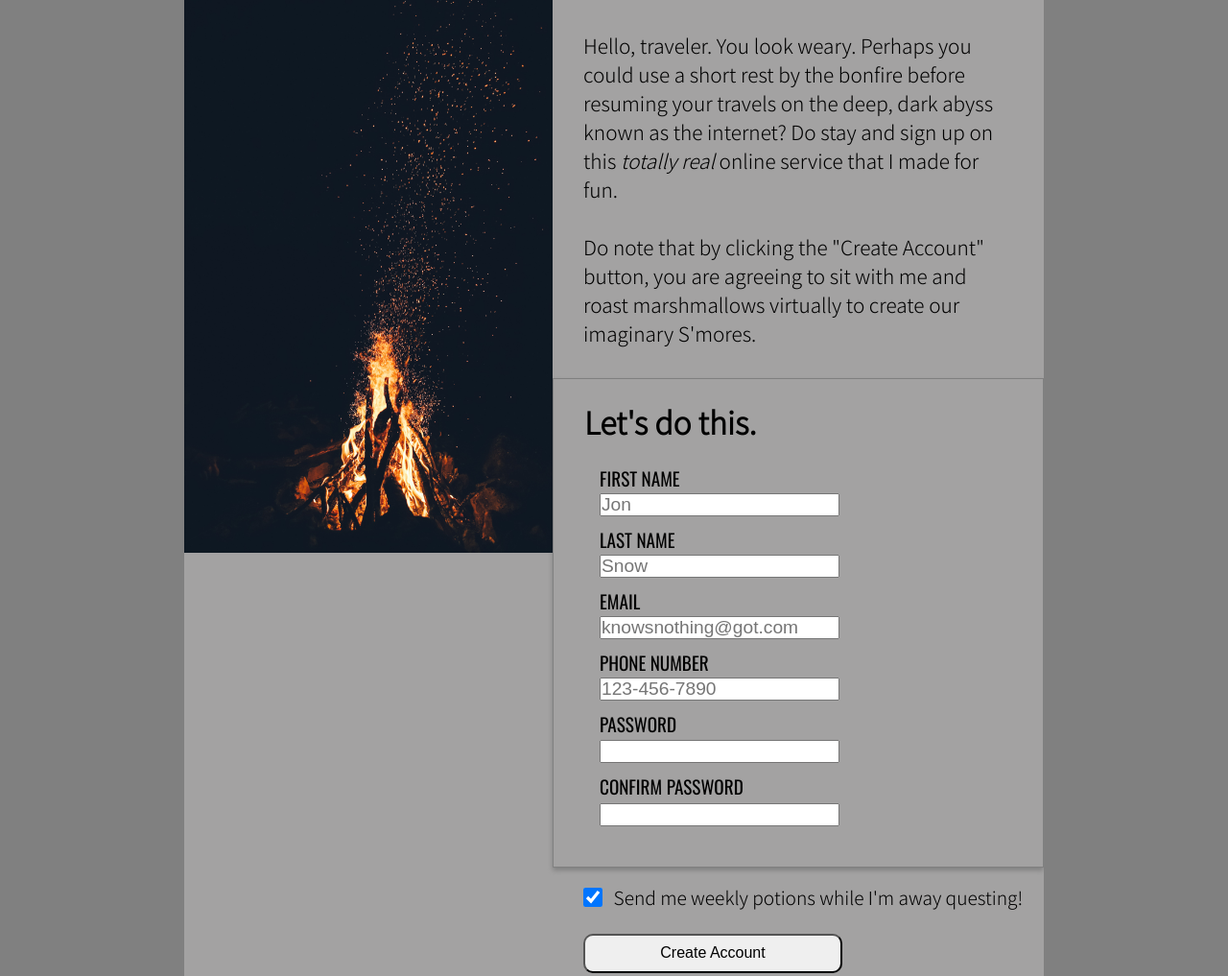
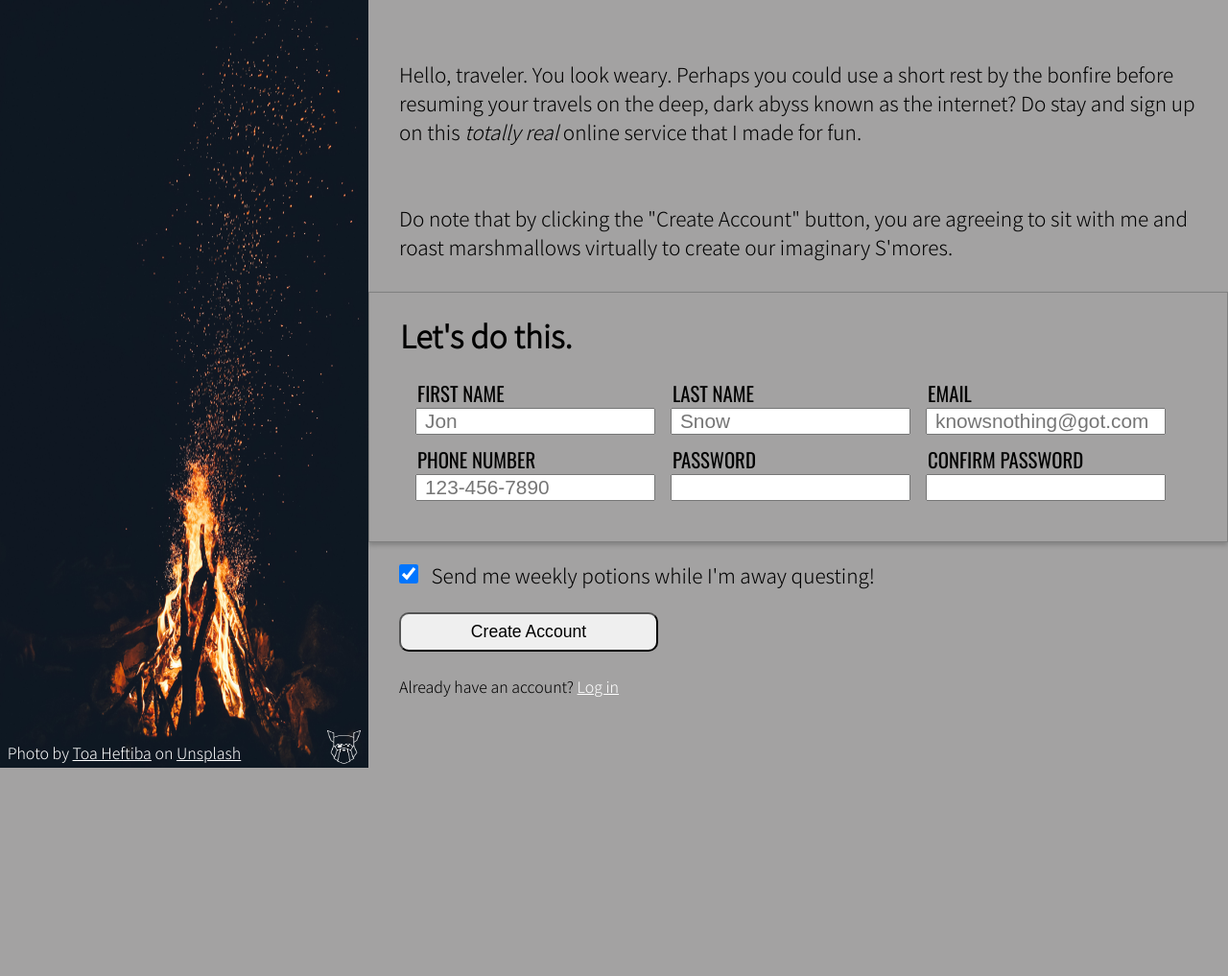
Before and after one commit to JeffLi117/Sign-Up-Form, a plain HTML site: page index.html in a window 1280 px wide. Shown: the top 1017 px of the page at 96% size. After the commit the page ends 800 px from the top, so only its background shows below. Drawn offline with nearby package versions, Linux system fonts and the light colour scheme.

Commit message:
Changed layout style to encompass full browser window; added tooltip and other aesthetics

```diff
--- a/index.html
+++ b/index.html
@@ -11,7 +11,7 @@
 </head>
 <body>
     <div class="leftside">
-        <img src="https://github.com/JeffLi117/Sign-Up-Form/blob/main/toa-heftiba-DUXACn8tgp4-unsplash.jpg?raw=true" alt="campfire">
+        <img src="https://github.com/JeffLi117/Sign-Up-Form/blob/main/toa-heftiba-DUXACn8tgp4-unsplash.jpg?raw=true" alt="campfire" id="campfire">
         <div id="phototext">Photo by <a href="https://unsplash.com/@heftiba?utm_source=unsplash&utm_medium=referral&utm_content=creditCopyText">Toa Heftiba</a> on <a href="https://unsplash.com/s/photos/campfire?utm_source=unsplash&utm_medium=referral&utm_content=creditCopyText">Unsplash</a>
         </div>
         <img src="https://github.com/JeffLi117/Sign-Up-Form/blob/main/odin-lined.png?raw=true" id="odin">
@@ -19,7 +19,7 @@
     <div class="rightside">
     <p>
         Hello, traveler. You look weary. Perhaps you could use a short rest by the bonfire before resuming your travels on the deep, dark abyss known as the internet? Do stay and sign up on this <em>totally real</em> online service that I made for fun.
-        <br><br>
+        <br>
         Do note that by clicking the "Create Account" button, you are agreeing to sit with me and roast marshmallows virtually to create our imaginary S'mores.
     </p>
 
@@ -46,11 +46,11 @@
         </div>
         <div class="column1">
             <label for="pwd">Password</label><br>
-            <input type="password" id="pwd" name="password" required >
+            <input type="password" id="pwd" name="password" class="error" required >
         </div>
         <div class="column2">
             <label for="confirmpwd">Confirm Password</label><br>
-            <input type="password" id="confirmpwd" name="confirm_password" required >
+            <input type="password" id="confirmpwd" name="confirm_password" class="error" required >
         </div>
     </form>
     </div>
@@ -61,7 +61,11 @@
         <label for="newsletter">Send me weekly <span id="potions">potions</span> while I'm away questing!</label>
     </p>
 
-      <button type="submit">Create Account</button>
+    <div class="tooltip">
+        <span class="tooltiptext">Please note that all fields are submitted into nothingness. No information will be saved.</span>
+    <button type="submit">Create Account</button>
+    </div>
+
     <p>Already have an account? <a href="https://www.youtube.com/watch?v=eBGIQ7ZuuiU">Log in</a></p>
 
     </div>
--- a/style.css
+++ b/style.css
@@ -1,12 +1,9 @@
-:root {
-    background-color: gray;
-}
-
 body {
     display: flex;
     background-color:rgb(163, 162, 162);
     margin: auto;
-    width: 70vw;
+    height: 100vh;
+    width: 100vw;
     font-family: 'Noto Sans JP', sans-serif;
 }
 
@@ -16,17 +13,27 @@ body {
 }
 
 .leftside {
+    width: 30vw;
     position: relative;
+    display: flex;
+    flex-flow: row nowrap;
+    align-items: center;
+}
+
+.leftside img#campfire {
+    height: 100%;
+    width: 100%;
 }
 
 body p:first-child {
     margin: 2rem;
-    font-size: 1.3rem;
+    font-size: clamp(1.1rem, 1.3rem, 24px);
+    white-space: pre-line;
 }
 
 body p:nth-child(2) {
     margin: 2rem;
-    font-size: 1.3rem;
+    font-size: clamp(1.1rem, 1.3rem, 24px);
 }
 
 body p:last-child {
@@ -40,7 +47,7 @@ input#newsletter {
 }
 
 button {
-    font-size: 1rem;
+    font-size: clamp(1rem, 1.1rem, 20px);
     margin-left: 2rem;
     margin-bottom: 0.5rem;
     border-radius: 10px;
@@ -50,6 +57,47 @@ button {
     height: 2.2rem;
     padding: 0.5rem;
     box-sizing: border-box;
+}
+
+button:hover,
+button:focus {
+    font-weight: bold;
+    color: rgb(153, 0, 0);
+}
+
+.tooltip {
+    position: relative;
+    display: inline-block;
+  }
+
+ .tooltip .tooltiptext {
+    visibility: hidden;
+    width: 220px;
+    background-color: black;
+    color: #fff;
+    text-align: center;
+    border-radius: 8px;
+    padding: 5px;
+
+    position: absolute;
+    z-index: 1;
+    top: -15px;
+    left: 105%;
+}
+
+.tooltip .tooltiptext::after {
+    content: " ";
+    position: absolute;
+    top: 50%;
+    right: 100%;
+    margin-top: -5px;
+    border-width: 5px;
+    border-style: solid;
+    border-color: transparent black transparent transparent;
+  }
+
+  .tooltip:hover .tooltiptext {
+    visibility: visible;
 }
 
 span#potions:hover {
@@ -66,10 +114,12 @@ h1 {
     padding-left: 2rem;
 }
 
-img {
-    display: block;
+img#campfire {
+    display: flex;
     width: 30vw;
+    max-height:100%;
     position: relative;
+    align-self: center;
 }
 
 img#odin {
@@ -96,17 +146,18 @@ img#odin {
 }
 
 label, input:placeholder-shown {
-    font-size: 1.2em;
+    font-size: clamp(1.2rem, 1.3rem, 24px);
 }
 
 label {
     text-align: right;
-    width: 50%;
+    margin-left:2px;
+    min-width: 50%;
     white-space: nowrap;
 }
 
 .column1 {
-    width: 50% - 1rem;
+    min-width: calc(50%-1rem);
     float: left;
     text-transform: uppercase;
     font-family: "Oswald", sans-serif;
@@ -114,7 +165,7 @@ label {
 }
 
 .column2 {
-    width: 50% - 1rem;
+    min-width: calc(50%-1rem);
     float: left;
     text-transform: uppercase;
     font-family: "Oswald", sans-serif;
@@ -125,8 +176,8 @@ input,
 textarea,
 select {
   width: 250px;
-  height: 24px;
-  padding: 0;
+  height: clamp(22px, 28px, 35px);
+  padding: 0.5rem;
   margin-bottom: 10px;
   box-sizing: border-box;
 }
@@ -141,11 +192,14 @@ input#newsletter {
 
 a:hover,
 input:hover,
-button:hover,
 select:hover,
 a:focus,
 input:focus,
-button:focus,
 select:focus {
   font-weight: bold;
 }
+
+input:focus {
+    border: 1px solid gray;
+    box-shadow: 2px 2px 5px rgb(56, 55, 55);
+}
```
